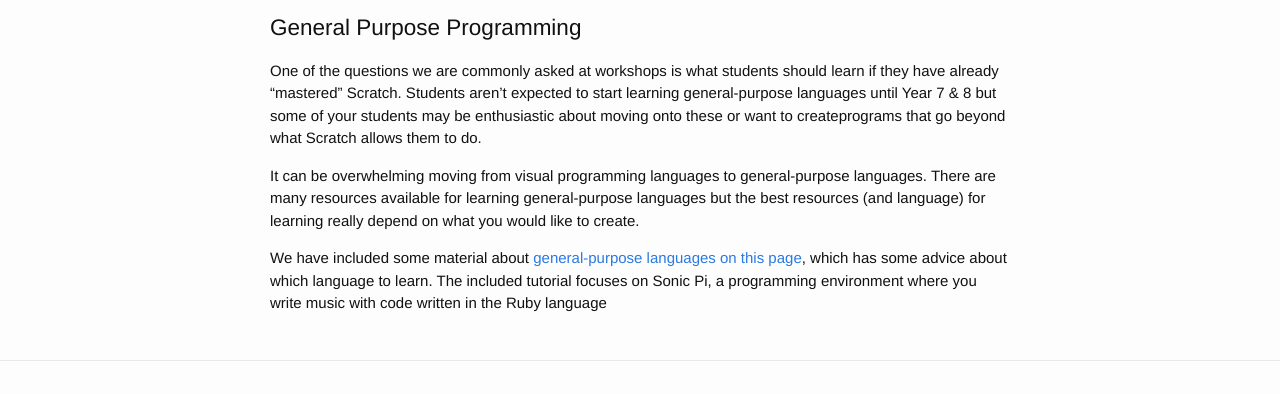
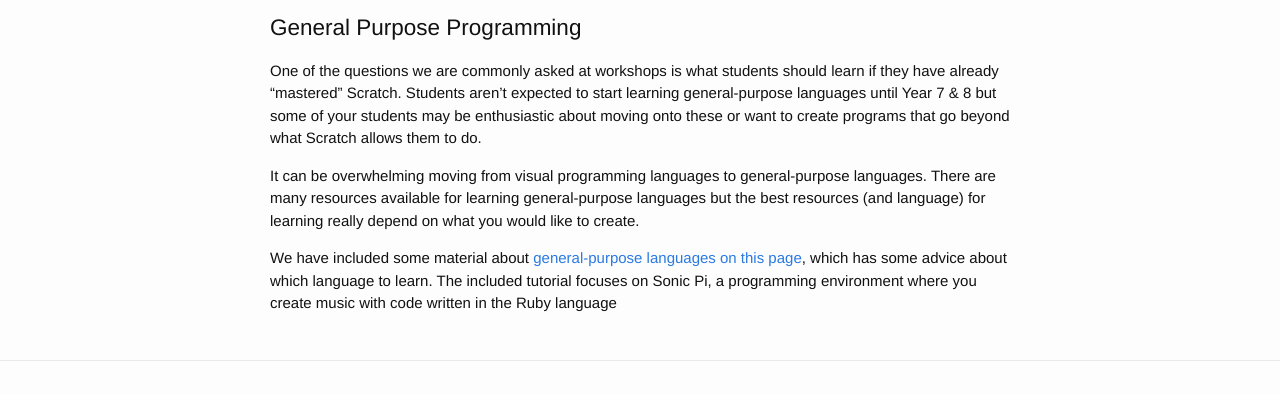
Before and after one commit to cs4s/ps-2016, a Jekyll site: the page built from extras/index.md, in a window 1280 px wide. Shown: the part 430-824 px from the top of the page. Built offline with Jekyll 4.4.1, drawn with Linux system fonts in a browser that asks for light colours.

Commit message:
Fixes typos on Extras page

```diff
--- a/extras/index.md
+++ b/extras/index.md
@@ -21,10 +21,10 @@ This [video](https://www.youtube.com/watch?v=xaW3PAzHxCU){:target="_blank"} show
 ## General Purpose Programming
 
 One of the questions we are commonly asked at workshops is what students should learn if they have already "mastered" Scratch.
-Students aren't expected to start learning general-purpose languages until Year 7 & 8 but some of your students may be enthusiastic about moving onto these or want to createprograms that go beyond what Scratch allows them to do.
+Students aren't expected to start learning general-purpose languages until Year 7 & 8 but some of your students may be enthusiastic about moving onto these or want to create programs that go beyond what Scratch allows them to do.
 
 It can be overwhelming moving from visual programming languages to general-purpose languages.
 There are many resources available for learning general-purpose languages but the best resources (and language) for learning really depend on what you would like to create.
 
 We have included some material about [general-purpose languages on this page](sonic_pi), which has some advice about which language to learn.
-The included tutorial focuses on Sonic Pi, a programming environment where you write music with code written in the Ruby language
+The included tutorial focuses on Sonic Pi, a programming environment where you create music with code written in the Ruby language
```
